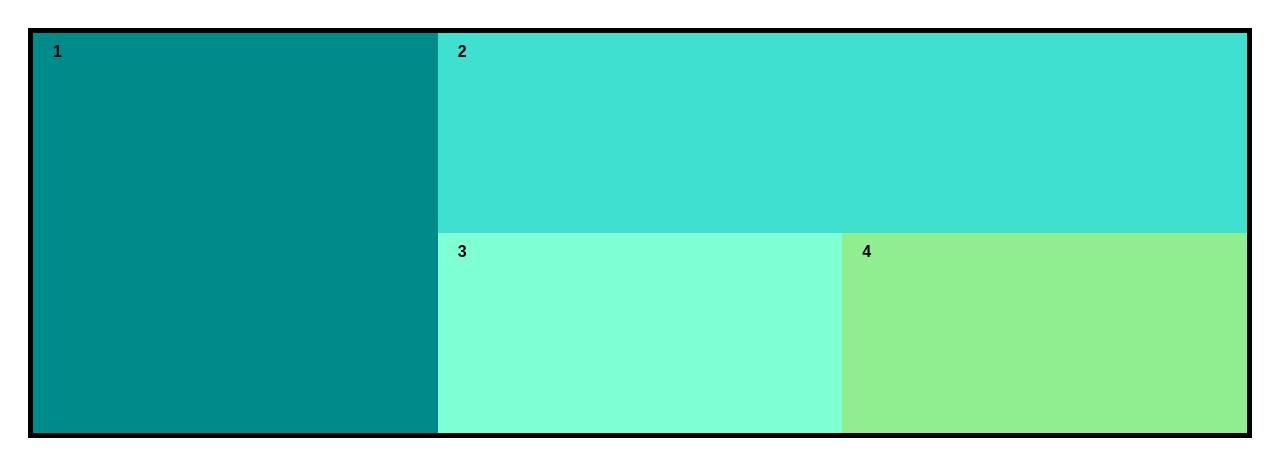
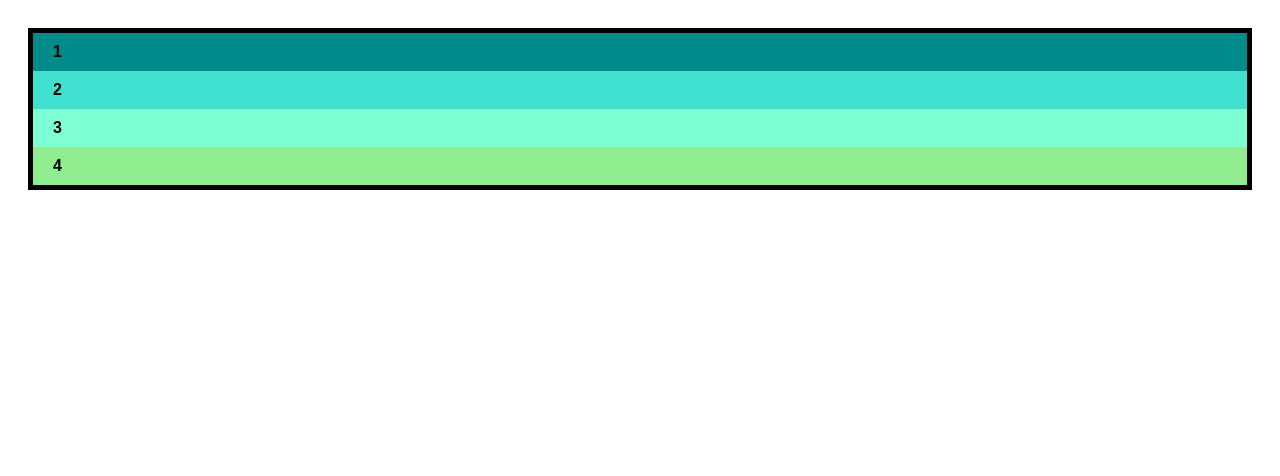
Before and after one commit to vishal151092/nested-flexbox-example, a plain HTML site: page index.html in a window 1280 px wide. Drawn offline with Linux system fonts and the light colour scheme.

Commit message:
1 file modified

```diff
--- a/styles.css
+++ b/styles.css
@@ -5,26 +5,26 @@ body {
   border: 5px solid black;
   font-family: avenir, sans-serif;
   font-weight: bold;
-  display: grid;
+  /* display: grid; */
 
   /* grid-template-columns: 200px 100px 100px; */
   /* grid-template-rows: 200px 100px; */
   /* gap: 10px; */
 
-  grid-template-columns: repeat(3, 1fr);
-  grid-template-rows: repeat(2, 200px);
+  /* grid-template-columns: repeat(3, 1fr);
+  grid-template-rows: repeat(2, 200px); */
 }
 .grid-item {
   padding: 10px 20px;
 }
 .grid-item:nth-child(1) {
   background: darkcyan;
-  grid-row: 1 / 3;
+  /* grid-row: 1 / 3; */
   /* grid-column: 1/3; */
 }
 .grid-item:nth-child(2) {
   background: turquoise;
-  grid-column: 2 / 4;
+  /* grid-column: 2 / 4; */
 }
 .grid-item:nth-child(3) {
   background: aquamarine;
```
